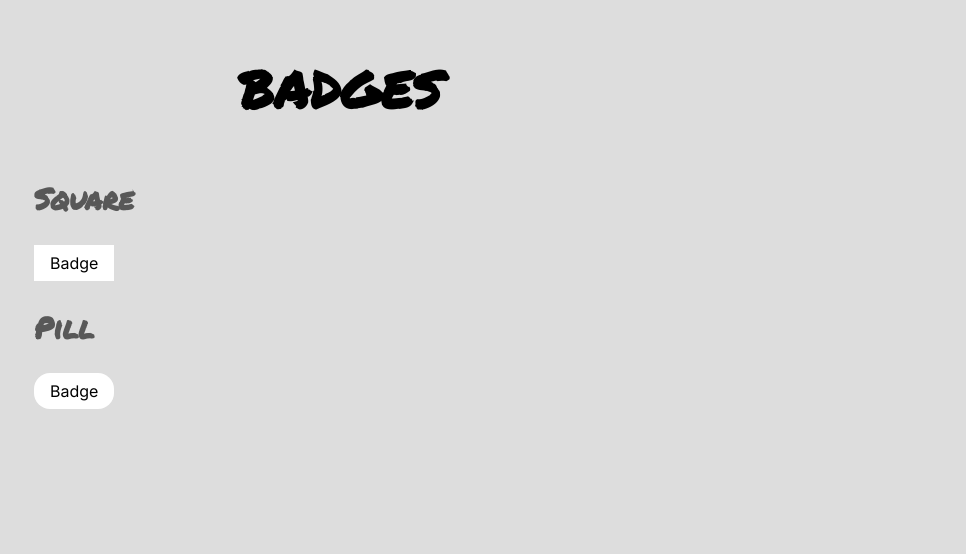
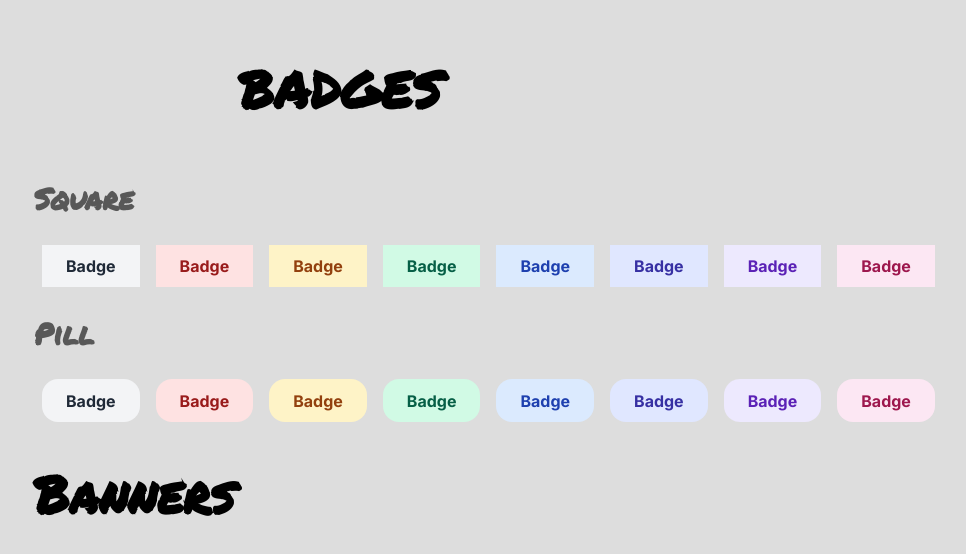
Before and after one commit to Lifad457/advanced-react, a React (Vite) app: page /solo-projects in a window 1280 px wide. Shown: the top 554 px of the page, without its empty margins (30-996 px from the left). Built offline with nearby package versions, Linux system fonts and the light colour scheme.

Commit message:
styling banner

```diff
--- a/src/components/solo-projects/Badge.jsx
+++ b/src/components/solo-projects/Badge.jsx
@@ -1,14 +1,9 @@
-import { Pill, Square } from "../../styles/solo-projects/badges-styles.css";
+import { StyledBadge } from "../../styles/solo-projects/badges-styles.css";
 
 export default function Badge({ children, color, shape}) {
     return (
-        shape === "square" ?
-            <Square color={color}>
-                { children }
-            </Square>
-        :
-            <Pill color={color}>
-                { children }
-            </Pill>
+        <StyledBadge color={color} shape={shape}>
+            { children }
+        </StyledBadge>
     )
 }
--- a/src/pages/SoloProjects.jsx
+++ b/src/pages/SoloProjects.jsx
@@ -1,22 +1,32 @@
 import GlobalStyle from "../styles/solo-projects/global-styles.css";
-import { BadgeContainer, Container } from "../styles/solo-projects/badges-styles.css";
+import { BadgeContainer } from "../styles/solo-projects/badges-styles.css";
+import { BannerContainer } from "../styles/solo-projects/banners-styles.css";
 import Badge from "../components/solo-projects/Badge"
 
 export default function SoloProjects() {
+    const colors = ["gray", "red", "yellow", "green", "blue", "indigo", "purple", "pink"];
+
+    function generateBadges(shape) {
+        return colors.map(color => <Badge key={color} color={color} shape={shape}>Badge</Badge>);
+    }
+
     return (
         <>
             <GlobalStyle />
-            <Container>
+
+            <BadgeContainer>
                 <h1>BADGES</h1>
-                <BadgeContainer>
-                    <h2>Square</h2>
-                    <Badge color="gray" shape="square">Badge</Badge>
-                </BadgeContainer>
-                <BadgeContainer>
-                    <h2>Pill</h2>
-                    <Badge color="gray" shape="pill">Badge</Badge>
-                </BadgeContainer>
-            </Container>
+                <h2>Square</h2>
+                {generateBadges("square")}
+                <h2>Pill</h2>
+                {generateBadges("pill")}
+            </BadgeContainer>
+
+            <BannerContainer>
+                <h1>Banners</h1>
+
+            </BannerContainer>
+
         </>
     )
 }
--- a/src/styles/solo-projects/badges-styles.css.js
+++ b/src/styles/solo-projects/badges-styles.css.js
@@ -1,36 +1,17 @@
 import {styled} from "styled-components";
 
-export const Container = styled.div`
+export const BadgeContainer = styled.div`
     h1 {
-        font-family: var(--ff-secondary);
-        font-size: var(--fs-l-h1);
         margin: 1em 4em;
     }
-
-    h2 {
-        font-family: var(--ff-secondary);
-        font-size: var(--fs-l-h2);
-        opacity: 0.6;
-    }
 `
-
-export const BadgeContainer = styled.div`
-
+export const StyledBadge = styled.div`
+    display: inline-block;
+    font-family: var(--ff-primary);
+    font-weight: var(--fw-bold);
+    padding: 0.7em 1.5em;
+    margin: 0 0.5em;
+    ${props => props.shape === "pill" && `border-radius: 1em` };
+    background-color: ${props => `var(--bgclr-${props.color})` || "var(--bgclr-gray)"};
+    color: ${props => `var(--clr-${props.color})` || "var(--clr-gray)"};
 `
-
-const commonStyles = `
-    display: inline-block;
-    background-color: white;
-    padding: 0.5em 1em;
-`
-
-export const Square = styled.div`
-    ${commonStyles}
-
-`
-
-export const Pill = styled.div`
-    ${commonStyles}
-    border-radius: 1em;
-
-`
--- /dev/null
+++ b/src/styles/solo-projects/banners-styles.css.js
@@ -0,0 +1,17 @@
+import {styled} from "styled-components";
+
+export const BannerContainer = styled.div`
+    display: grid;
+    grid-template-areas: ". title title"
+                         ". subtitle subtitle"
+                         "sidebar banner banner"
+                         "sidebar banner banner"
+                         "sidebar banner banner"
+                         "sidebar banner banner";
+    grid-template-columns: 1fr 1fr 1fr;
+    grid-template-rows: 1fr 1fr 1fr 1fr 1fr;
+    grid-gap: 0.5em;
+`
+export const StyledBanner = styled.div`
+
+`
--- a/src/styles/solo-projects/global-styles.css.js
+++ b/src/styles/solo-projects/global-styles.css.js
@@ -46,6 +46,17 @@ const GlobalStyle = createGlobalStyle`
         background-color: #dddddd;
         font-family: var(--ff-primary);
         margin: 0 5%;
+
+        h1 {
+            font-family: var(--ff-secondary);
+            font-size: var(--fs-l-h1);
+        }
+
+        h2 {
+            font-family: var(--ff-secondary);
+            font-size: var(--fs-l-h2);
+            opacity: 0.6;
+        }
     }
 `
 export default GlobalStyle
```
Also changed, not shown: src/components/solo-projects/Banner.jsx (added, +9 -0 lines).
